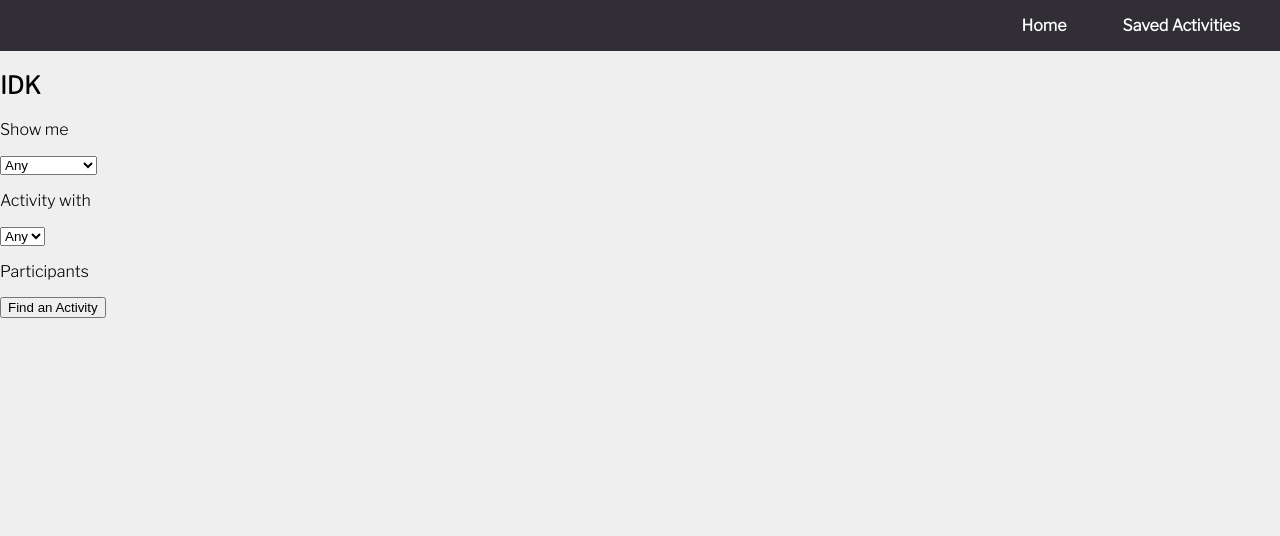
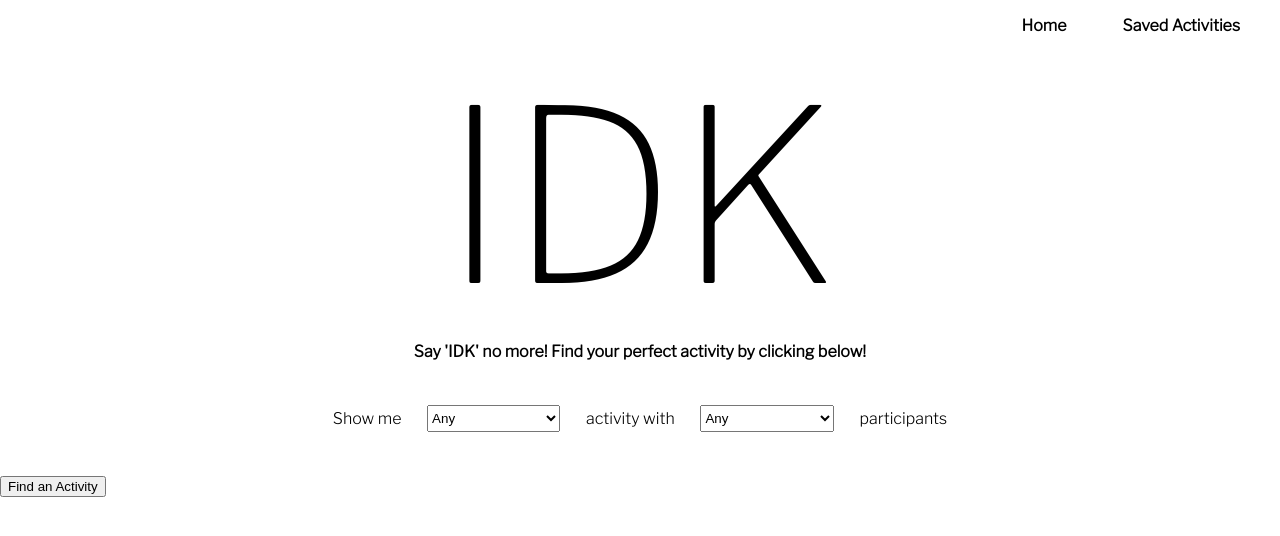
Before and after one commit to alyssabull/idk, a React (Create React App) app: page / in a window 1280 px wide. Shown: the top 536 px of the page. Built offline with nearby package versions, Linux system fonts and the light colour scheme.

Commit message:
Style filter text and dropdowns

```diff
--- a/src/App/App.js
+++ b/src/App/App.js
@@ -97,7 +97,8 @@ function App() {
         <p className='nav-title'>Saved Activities</p>
         </Link>
       </nav>
-      <h1>IDK</h1>
+      <h1 className='website-title'>IDK</h1>
+      <p className='tagline'>Say 'IDK' no more! Find your perfect activity by clicking below!</p>
       <Route path={["/", "/random-activity"]}>
         <section className='filter-activities'>
           <p>Show me</p>
@@ -118,7 +119,7 @@ function App() {
             filterType={activitySearchType}
             dropdownType='activity'
           />
-          <p>Activity with</p>
+          <p>activity with</p>
           <DropdownFilter
             dropdownValues={[
               {id: 0, name: 'Any', type: 'participants'},
@@ -130,7 +131,7 @@ function App() {
             filterType={participantSearchNum}
             dropdownType='participants'
           />
-          <p>Participants</p>
+          <p>participants</p>
         </section>
       </Route>
       <Route
--- a/src/App/App.scss
+++ b/src/App/App.scss
@@ -1,6 +1,5 @@
 body {
   font-family: 'Libre Franklin', sans-serif;
-  background-color: #efefef;
 }
 
 button:hover {
@@ -10,15 +9,41 @@ button:hover {
 a {
   text-decoration: none;
   font-weight: bold;
-  color: white;
+  color: black;
 }
 
 nav {
   display: flex;
   justify-content: flex-end;
-  background-color: #312F35;
 }
 
 .nav-title {
   margin: 1em 2.5em 1em 1em;
 }
+
+.website-title {
+  display: flex;
+  justify-content: center;
+  font-weight: lighter;
+  font-size: 15em;
+  margin: 0;
+}
+
+.tagline {
+  font-weight: bold;
+  display: flex;
+  justify-content: center;
+  margin: 0;
+}
+
+.filter-activities {
+  display: flex;
+  justify-content: space-around;
+  align-items: center;
+  margin: 2em 20em;
+}
+
+select {
+  height: 2em;
+  width: 10em;
+}
```
Also changed, not shown: 1 other file (tests, documents, lock files or other folders).
